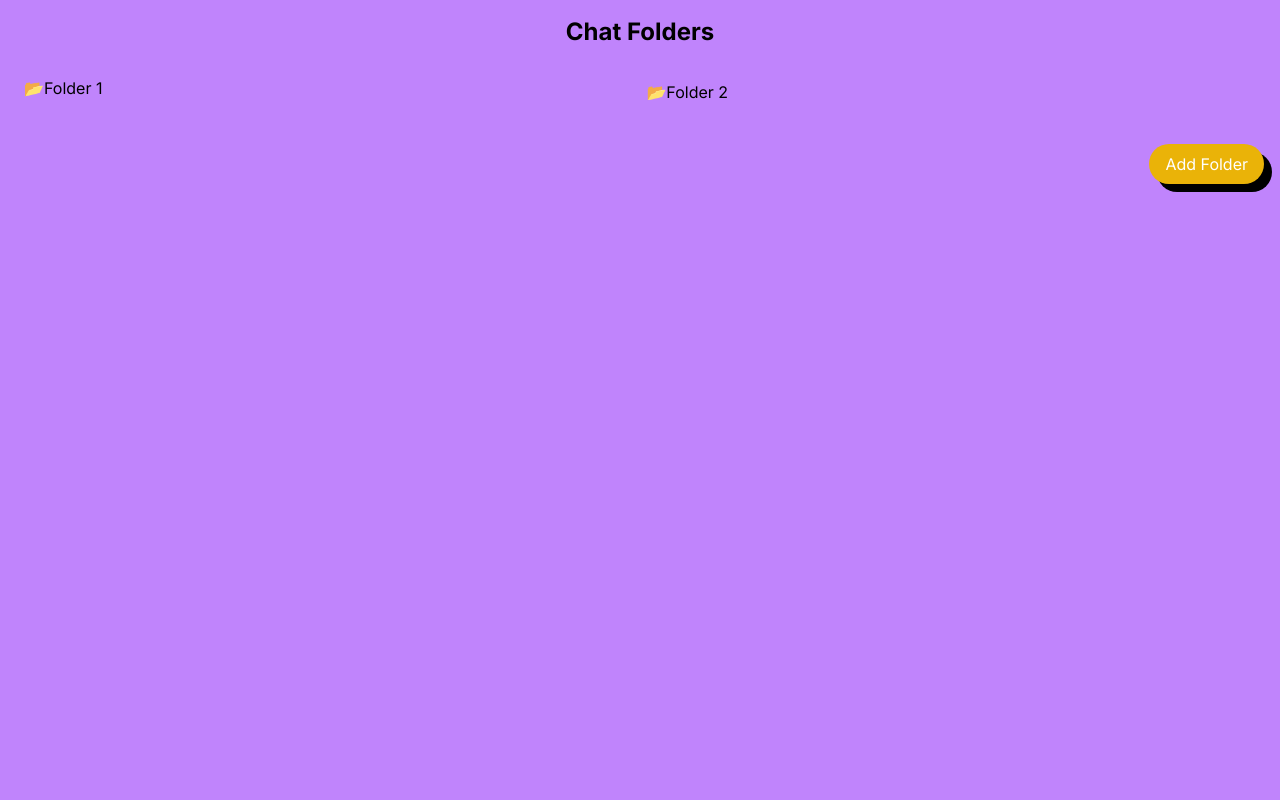
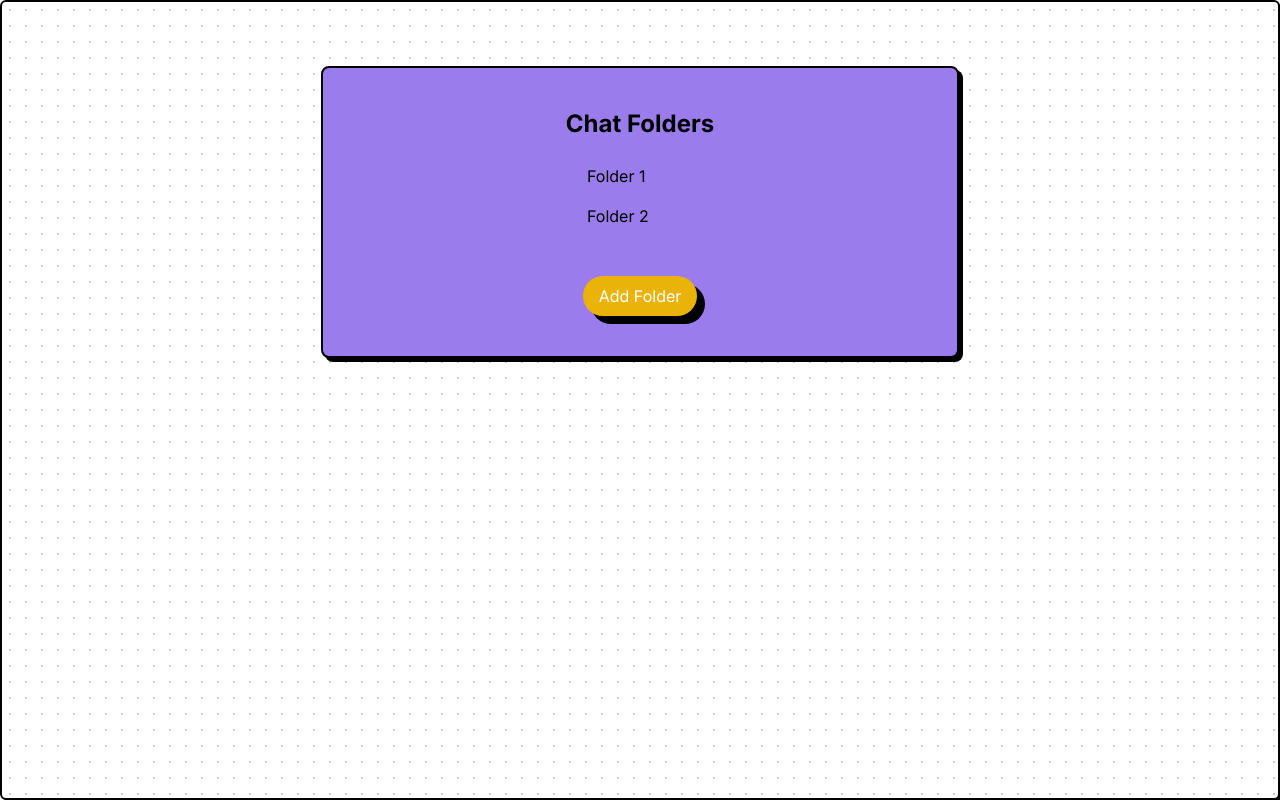
Before and after one commit to Lionhearted1/educAIte, a Next.js app in the folder frontend/miniproject/: page /chatfolder in a window 1280 px wide. Built offline with nearby package versions, Linux system fonts and the light colour scheme.

Commit message:
chatfolder

```diff
--- a/frontend/miniproject/src/app/chatfolder/components/folder.js
+++ b/frontend/miniproject/src/app/chatfolder/components/folder.js
@@ -1,5 +1,5 @@
 "use client";
-import './style.css';
+
 import React, { useState } from 'react';
 const Folder = () => {
     const [showOverlay, setShowOverlay] = useState(false);
@@ -10,7 +10,7 @@ const Folder = () => {
         link:null
     }, {
         id: 2,
-        name: 'Folder 2',
+        name:'Folder 2',
         link:null
     }]);
 
@@ -31,35 +31,40 @@ const Folder = () => {
     };
 
     return (
-        <div className='bg-purple-400 w-[100vw] h-[100vh]'>
-            <div className="p-4">
         <div>
+
             <center>
-                        <h1 className="text-2xl font-bold mb-4 mb-20">{Users.name} Chat Folders</h1>
+                <div className='w-[100vw] h-[100vh] rounded-md border-2
+                 border-black bg-white bg-[radial-gradient(#cacbce_1px,transparent_1px)]
+                 shadow-[4px_4px_0px_0px_rgba(0,0,0,1)] [background-size:16px_16px]
+                 m750:px-5 m750:py-10'>
+
+                    <div className='bg-lavender w-[50%]  rounded-lg border-2 mt-[05%]
+                     border-black shadow-[4px_4px_0px_0px_rgba(0,0,0,1)] px-20 py-10'>
+                        <div></div>
+                        <center>
+                            <h1 className="text-2xl font-bold mb-4 ">{Users.name} Chat Folders</h1>
                         </center>
-                    <span className="space-y-2 grid grid-flow-col">
+                        <span className=" grid grid-flow-row">
                             {folders.map((folder) => (
                                 <span
                                     key={folder.id}
                                     className="flex flex-row items-center p-2
-                                rounded-md hover:bg-gray-200"
+                                    rounded-md hover:bg-green-200"
                                 >
-                                <span className="mr-2 emoji">{folder.name}</span>
-
+                                    <span className="mr-2 emoji ml-44">{folder.name}</span>
                                 </span>
                                          ))}
                             </span>
-                </div>
-            </div>
-            <div className="p-4">
+                            <center>
                                 <button
                                     className="bg-yellow-500 hover:bg-yellow-200
-                     text-white py-2 px-4 rounded-full float-right shadow-[8px_8px_0px_rgba(0,0,0,1)]"
+                                     text-white py-2 px-4 rounded-full mt-10 shadow-[8px_8px_0px_rgba(0,0,0,1)]"
                                     onClick={handleAddFolder}
                                 >
                                     Add Folder
                                 </button>
-            </div>
+                            </center>
                             {showOverlay && (
                             <div className="fixed inset-0 bg-black bg-opacity-50
                              flex items-center justify-center">
@@ -91,7 +96,14 @@ const Folder = () => {
                                 </div>
                             </div>
                         )}
+                         <div></div>
                             </div>
+
+                </div>
+            </center>
+
+        </div>
+
     );
 };
 
--- a/frontend/miniproject/src/app/chatfolder/components/style.css
+++ /dev/null
@@ -1,3 +0,0 @@
-.emoji::before{
-    content: '📂';
-}
```
Lines whose indentation alone changed are shown as unchanged.
